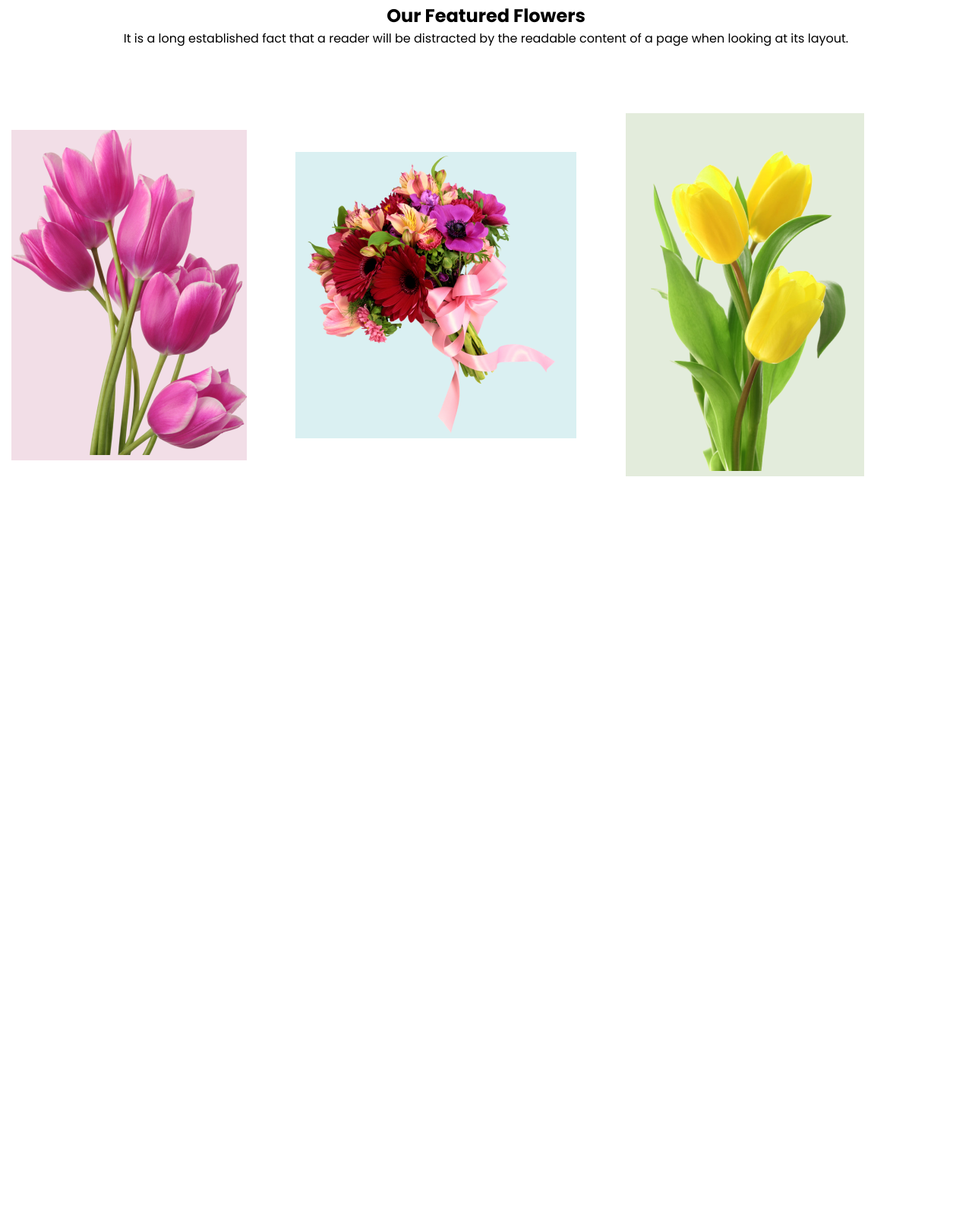
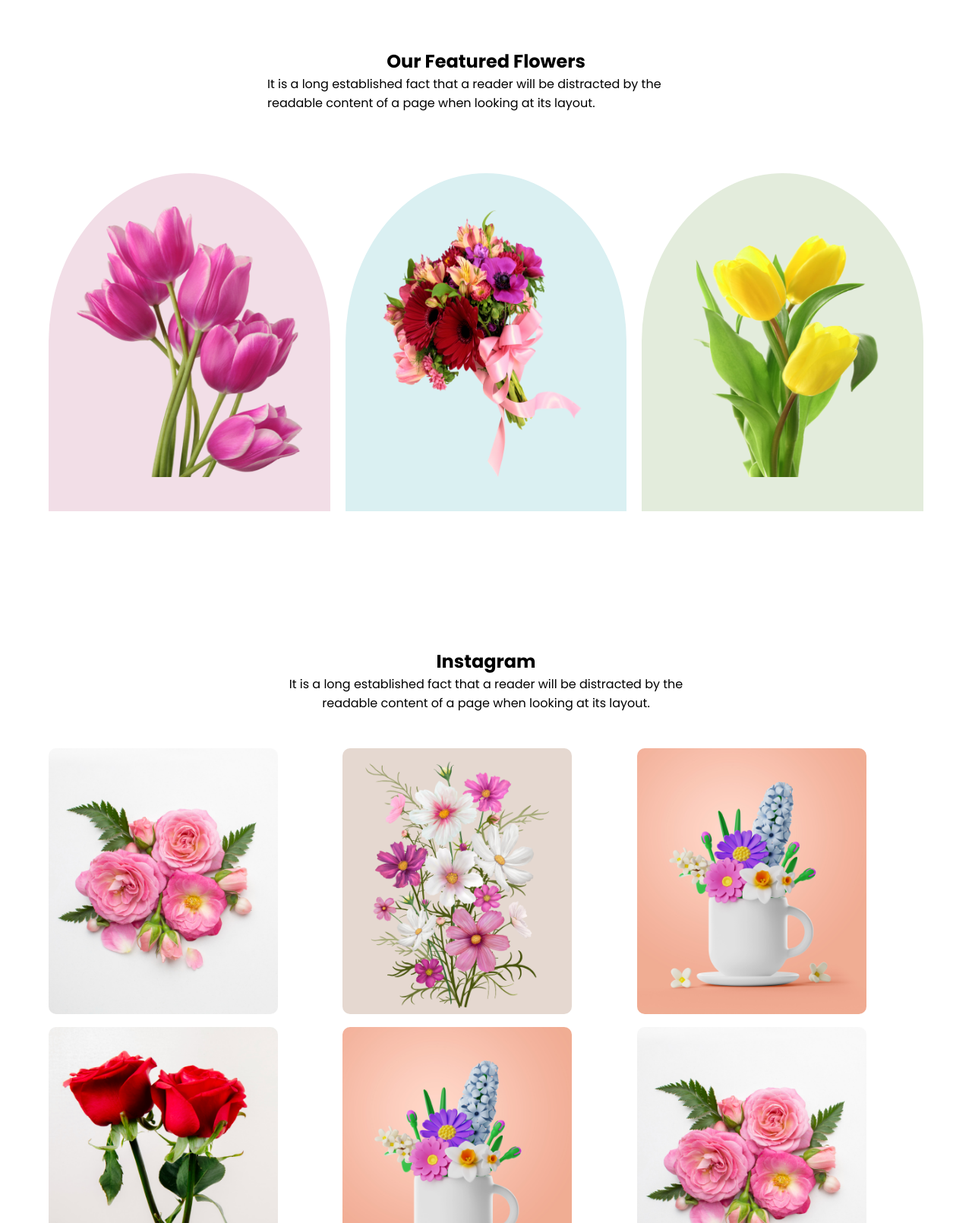
Before and after one commit to redwan-ai/flower-shop, a plain HTML site: page index.html in a window 1280 px wide. Shown: the part 1077-2687 px from the top of the page at 76% size. Before the commit the page ends 1790 px from the top, so only its background shows below. Drawn offline with Linux system fonts and the light colour scheme.

Commit message:
third section of instagram

```diff
--- a/index.html
+++ b/index.html
@@ -23,19 +23,61 @@
 
             </div>
         </section>
-        <section class="banner2">
+    </header>
+    <main>
+        <section class="featured-image-container">
+            <div class="featured-title-container">
+              <h1>Our Featured Flowers</h1>
+              <p>
+                It is a long established fact that a reader will be distracted by
+                the readable content of a page when looking at its layout.
+              </p>
+            </div>
+            <div class="featured-images">
+              <div id="first" class="first-image">
+                <img src="./images/featured1.png" alt="" />
+              </div>
+              <div id="second" class="second-image">
+                <img src="./images/featured2.png" alt="" />
+              </div>
+              <div id="third" class="third-image">
+                <img src="./images/featured3.png" alt="" />
+              </div>
+            </div>
+          </section>
+          <section class="instagram-section-container">
             <div>
-                <h1>Our Featured Flowers</h1>
-                <p>It is a long established fact that a reader will be distracted by the readable content of a page when looking at its layout.</p>
+                <div class="instagrom-text-content">
+                <h1>Instagram</h1>
+                <p>
+                    It is a long established fact that a reader will be distracted by the readable content of a page when looking at its layout.
+                </p>
+              </div>
+              <div class="first-insta-image">
+                <div class="instagram-image-container">
+                    <div >
+                        <img src="./images/insta1.png" alt="" />
+                      </div>
+                      <div >
+                        <img src="./images/insta2.png" alt="" />
+                      </div>
+                      <div >
+                        <img src="./images/insta3.png" alt="" />
+                      </div>
+                    <div >
+                        <img src="./images/insta4.png" alt="" />
+                      </div>
+                      <div >
+                        <img src="./images/insta3.png" alt="" />
+                      </div>
+                      <div >
+                        <img src="./images/insta1.png" alt="" />
+                      </div>
+                </div>
+
+              </div>
             </div>
-            <div class="image-section">
-                <div id="first" class="first-img"><img src="images/featured1.png" alt=""></div>
-                <div id="second" class="second-img"><img src="images/featured2.png" alt=""></div>
-                <div id="third" class="third-img"><img src="images/featured3.png" alt=""></div>
-            </div>
-
-        </section>
-    </header>
-
+          </section>
+    </main>
 </body>
 </html>
--- a/style/style.css
+++ b/style/style.css
@@ -40,29 +40,44 @@ body {
     width: 150px;
     font-size: larger;
 }
-.banner2{
-    text-align: center;
+.featured-image-container {
+    width: 90%;
+    height: 650px;
+    margin: 0 auto;
+    margin-top: 140px;
+  }
+  .featured-title-container {
+    display: flex;
+    flex-direction: column;
+    justify-content: center;
+    align-items: center;
+    width: 50%;
+    margin: 0 auto;
+  }
+  .featured-images {
+    display: flex;
+    gap: 20px;
     margin-top: 80px;
-align-items: center;
-}
-.banner2 .image-section{
-display: flex;
-align-items: center;
-justify-content: space-evenly;
-gap: 50px;
-}
-.image-section{
-    width: 90%;
-  height: 650px;
+  }
+  .first-image,
+  .second-image,
+  .third-image {
 
-}
-.first-img .second-img .third-img{
-  display: flex;
-  justify-content: center;
-  align-items: center;
+    width: 33%;
+    height: 530;
 
-}
-#first {
+    display: flex;
+    justify-content: center;
+    align-items: center;
+    border-radius: 50% 50% 0 0;
+  }
+  .first-image img,
+  .second-image img,
+  .third-image img {
+    height: 80%;
+    width: 80%;
+  }
+  #first {
     background-color: #f2dee7;
   }
   #second {
@@ -71,6 +86,34 @@ gap: 50px;
   #third {
     background-color: #e3ecdc;
   }
-  #first #second #third{
-    border-radius: 50% 50% 0 0;
+
+  .instagram-section-container {
+    width: 90%;
+    height: 1050px;
+    margin: 0 auto;
+    margin-top: 140px;
   }
+  .instagrom-text-content {
+    height: 132px;
+    width: 50%;
+    margin: 0 auto;
+    text-align: center;
+  }
+  .first-insta-image {
+    width: 100%;
+    height: 425px;
+    border-radius: 10px;
+  }
+  .first-insta-image img {
+    width: 80%;
+    height: 80%;
+    border-radius: 10px;
+    align-items: baseline;
+  }
+  .instagram-image-container {
+    display: grid;
+    grid-template-columns: repeat(3, 1fr);
+    justify-content:space-between;
+    align-items: center;
+    gap: 10px;
+  }
```
